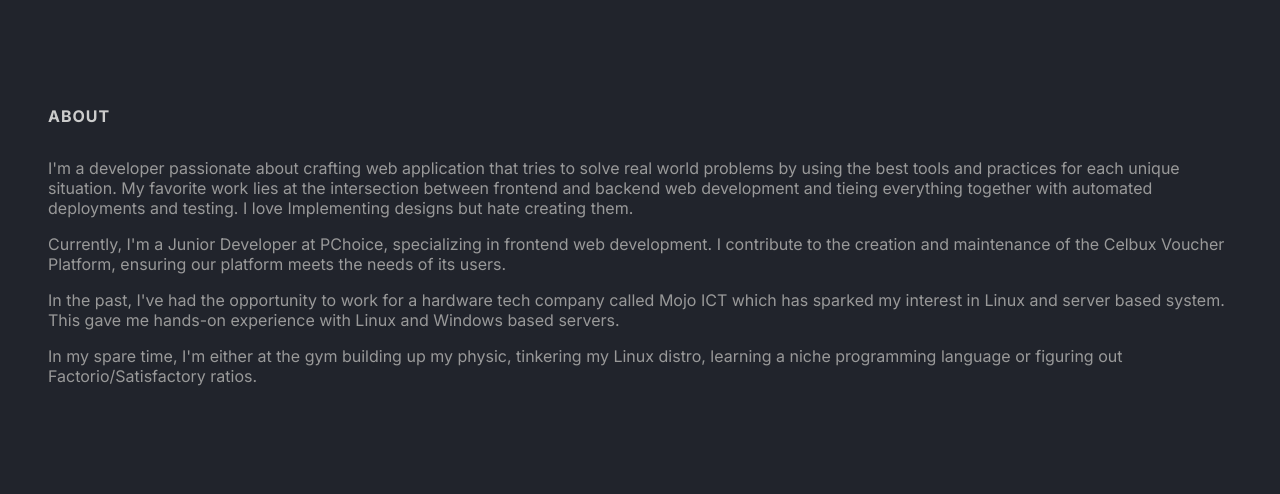
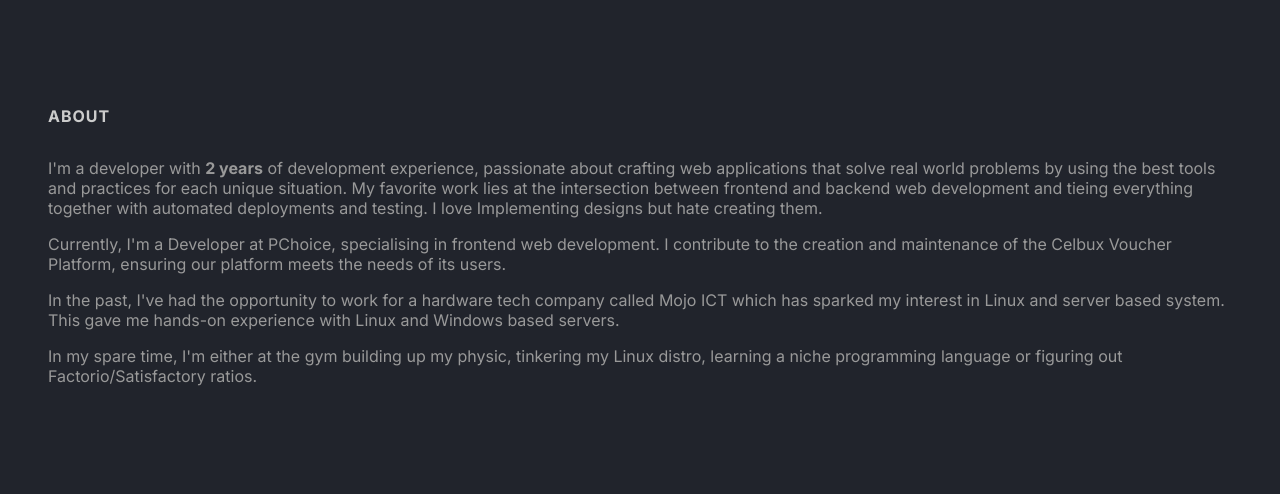
Before and after one commit to Ap3xY/portfolio, a plain HTML site: page index.html in a window 1280 px wide. Shown: the part 306-800 px from the top of the page. Drawn offline with Linux system fonts and the light colour scheme.

Commit message:
style: update about text

```diff
--- a/index.html
+++ b/index.html
@@ -46,18 +46,20 @@
         <h1 class="about-heading">ABOUT</h1>
         <div class="about-paragraph-container">
           <p>
-            I'm a developer passionate about crafting web application that tries
-            to solve real world problems by using the best tools and practices
-            for each unique situation. My favorite work lies at the intersection
-            between frontend and backend web development and tieing everything
-            together with automated deployments and testing. I love Implementing
-            designs but hate creating them.
+            I'm a developer with
+            <span style="font-weight: bold">2 years</span> of development
+            experience, passionate about crafting web applications that solve
+            real world problems by using the best tools and practices for each
+            unique situation. My favorite work lies at the intersection between
+            frontend and backend web development and tieing everything together
+            with automated deployments and testing. I love Implementing designs
+            but hate creating them.
           </p>
           <p>
-            Currently, I'm a Junior Developer at PChoice, specializing in
-            frontend web development. I contribute to the creation and
-            maintenance of the Celbux Voucher Platform, ensuring our platform
-            meets the needs of its users.
+            Currently, I'm a Developer at PChoice, specialising in frontend web
+            development. I contribute to the creation and maintenance of the
+            Celbux Voucher Platform, ensuring our platform meets the needs of
+            its users.
           </p>
           <p>
             In the past, I've had the opportunity to work for a hardware tech
```
